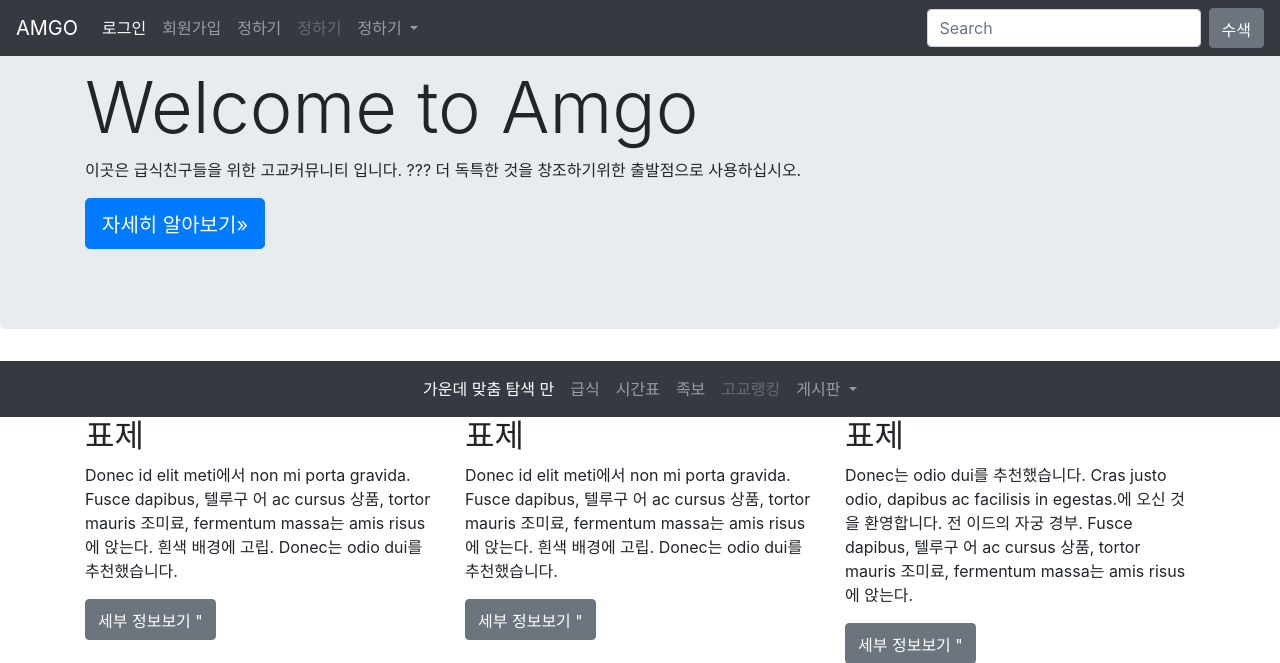
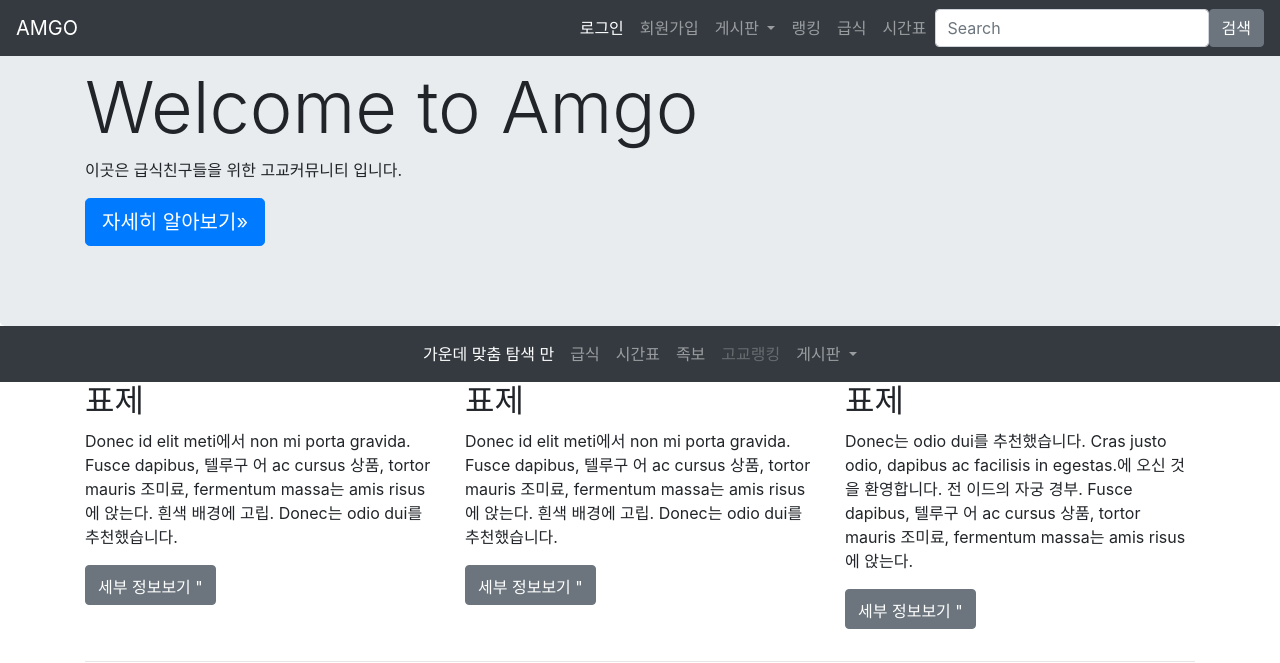
Before and after one commit to am-go/test1, a Flask app: page / in a window 1280 px wide. Shown: the top 663 px of the page. Run offline with Flask 2, Linux system fonts and the light colour scheme; some libraries are stand-ins or nearby versions.

Commit message:
navbar 수정

```diff
--- a/HelloAMGO/templates/index.html
+++ b/HelloAMGO/templates/index.html
@@ -6,136 +6,76 @@
     <meta charset="utf-8">
     <meta name="viewport" content="width=device-width, initial-scale=1, shrink-to-fit=no">
 
+    <title> AMGO </title>
   <!-- Bootstrap CSS -->
     <link rel="stylesheet" href="https://stackpath.bootstrapcdn.com/bootstrap/4.3.1/css/bootstrap.min.css"
     integrity="sha384-ggOyR0iXCbMQv3Xipma34MD+dH/1fQ784/j6cY/iJTQUOhcWr7x9JvoRxT2MZw1T" crossorigin="anonymous">
-  <title>AMGO</title>
     <link rel="canonical" href="https://getbootstrap.com/docs/4.3/examples/starter-template/">
     <link href="/docs/4.3/dist/css/bootstrap.min.css" rel="stylesheet"
     integrity="sha384-ggOyR0iXCbMQv3Xipma34MD+dH/1fQ784/j6cY/iJTQUOhcWr7x9JvoRxT2MZw1T" crossorigin="anonymous">
+
+
   <style>
-    .bd-placeholder-img {
-      font-size: 1rem;
-      text-anchor: middle;
-      -webkit-user-select: none;
-      -moz-user-select: none;
-      -ms-user-select: none;
-      user-select: none;
-    }
+  </style>
 
-    @media (min-width: 768px) {
-      .bd-placeholder-img-lg {
-        font-size: 3.5rem;
-      }
-    }
-  </style>
   <link href="starter-template.css" rel="stylesheet">
 </head>
 
 <body>
-  <nav class="navbar navbar-expand-md navbar-dark bg-dark fixed-top">
-    <a class="navbar-brand" href="main">
-      <font style="vertical-align: inherit;">
-        <font style="vertical-align: inherit;">AMGO</font>
-      </font>
-    </a>
-    <button class="navbar-toggler" type="button" data-toggle="collapse" data-target="#navbarsExampleDefault"
-      aria-controls="navbarsExampleDefault" aria-expanded="false" aria-label="Toggle navigation">
+<nav class="navbar navbar-expand-lg navbar-dark bg-dark fixed-top">
+    <a class="navbar-brand" href="index.html">AMGO</a>
+    <button class="navbar-toggler" type="button" data-toggle="collapse" data-target="#navbarsResponsive"
+            aria-controls="navbarsResponsive" aria-expanded="false" aria-label="Toggle navigation">
         <span class="navbar-toggler-icon"></span>
     </button>
-
-    <div class="collapse navbar-collapse" id="navbarsExampleDefault">
-      <ul class="navbar-nav mr-auto">
+    <div class="collapse navbar-collapse" id="navbarsResponsive">
+        <ul class="navbar-nav ml-auto">
             <li class="nav-item active">
-          <a class="nav-link" href="login">
-            <font style="vertical-align: inherit;">
-              <font style="vertical-align: inherit;">로그인 </font>
-            </font><span class="sr-only">
-              <font style="vertical-align: inherit;">
-                <font style="vertical-align: inherit;">(현재)</font>
-              </font>
-            </span>
+                <a class="nav-link" href="login.html"> 로그인
+                    <span class="sr-only"> (현재) </span>
                 </a>
             </li>
             <li class="nav-item">
-          <a class="nav-link" href="join">
-            <font style="vertical-align: inherit;">
-              <font style="vertical-align: inherit;">회원가입 </font>
-            </font>
-          </a>
-        </li>
-        <li class="nav-item">
-          <a class="nav-link" href="#">
-            <font style="vertical-align: inherit;">
-              <font style="vertical-align: inherit;">정하기</font>
-            </font>
-          </a>
-        </li>
-        <li class="nav-item">
-          <a class="nav-link disabled" href="#" tabindex="-1" aria-disabled="true">
-            <font style="vertical-align: inherit;">
-              <font style="vertical-align: inherit;">정하기</font>
-            </font>
-          </a>
+                <a class="nav-link" href="join.html"> 회원가입 </a>
             </li>
             <li class="nav-item dropdown">
                 <a class="nav-link dropdown-toggle" href="#" id="dropdown01" data-toggle="dropdown" aria-haspopup="true"
-            aria-expanded="false">
-            <font style="vertical-align: inherit;">
-              <font style="vertical-align: inherit;">정하기</font>
-            </font>
-          </a>
+                   aria-expanded="false"> 게시판 </a>
                 <div class="dropdown-menu" aria-labelledby="dropdown01">
-            <a class="dropdown-item" href="/logout">
-              <font style="vertical-align: inherit;">
-                <font style="vertical-align: inherit;">로그아웃 </font>
-              </font>
-            </a>
-            <a class="dropdown-item" href="#">
-              <font style="vertical-align: inherit;">
-                <font style="vertical-align: inherit;">2 </font>
-              </font>
-            </a>
-            <a class="dropdown-item" href="#">
-              <font style="vertical-align: inherit;">
-                <font style="vertical-align: inherit;">3 </font>
-              </font>
-            </a>
+                    <a class="dropdown-item" href="board1.html">자유</a>
+                    <a class="dropdown-item" href="board1.html">비밀</a>
+                    <a class="dropdown-item" href="board1.html">공유</a>
+                    <a class="dropdown-item" href="board1.html">인강</a>
+                    <a class="dropdown-item" href="board1.html">족보</a>
+                    <a class="dropdown-item" href="board1.html">대입</a>
+                    <a class="dropdown-item" href="board1.html">취업</a>
                 </div>
             </li>
+            <li class="nav-item">
+                <a class="nav-link" href="#">랭킹</a>
+            </li>
+            <li class="nav-item">
+                <a class="nav-link" href="#">급식</a>
+            </li>
+            <li class="nav-item">
+                <a class="nav-link" href="#"  >시간표</a>
+            </li>
         </ul>
+
         <form class="form-inline my-2 my-lg-0">
-        <input class="form-control mr-sm-2" type="text" placeholder="Search" aria-label="Search">
-        <button class="btn btn-secondary my-2 my-sm-0" type="submit">
-          <font style="vertical-align: inherit;">
-            <font style="vertical-align: inherit;">수색</font>
-          </font>
-        </button>
+            <input class="form-control mr-sm-0" type="text" placeholder="Search" aria-label="Search">
+            <button class="btn btn-secondary my-2 my-sm-0" type="submit"> 검색 </button>
         </form>
     </div>
+
 </nav>
-
 <main role="main">
-
     <!-- Main jumbotron for a primary marketing message or call to action -->
-    <div class="jumbotron">
+    <div class="jumbotron m-0">
       <div class="container">
-        <h1 class="display-3">
-          <font style="vertical-align: inherit;">
-            <font style="vertical-align: inherit;">Welcome to Amgo</font>
-          </font>
-        </h1>
-        <p>
-          <font style="vertical-align: inherit;">
-            <font style="vertical-align: inherit;">이곳은 급식친구들을 위한 고교커뮤니티 입니다. </font>
-            <font style="vertical-align: inherit;"> ??? </font>
-            <font style="vertical-align: inherit;">더 독특한 것을 창조하기위한 출발점으로 사용하십시오.</font>
-          </font>
-        </p>
-        <p><a class="btn btn-primary btn-lg" href="#" role="button">
-            <font style="vertical-align: inherit;">
-              <font style="vertical-align: inherit;">자세히 알아보기»</font>
-            </font>
+        <h1 class="display-3">Welcome to Amgo</h1>
+        <p>이곳은 급식친구들을 위한 고교커뮤니티 입니다.</p>
+        <p><a class="btn btn-primary btn-lg" href="#" role="button">자세히 알아보기»
         </a></p>
       </div>
     </div>
```
Lines whose indentation alone changed are shown as unchanged.
